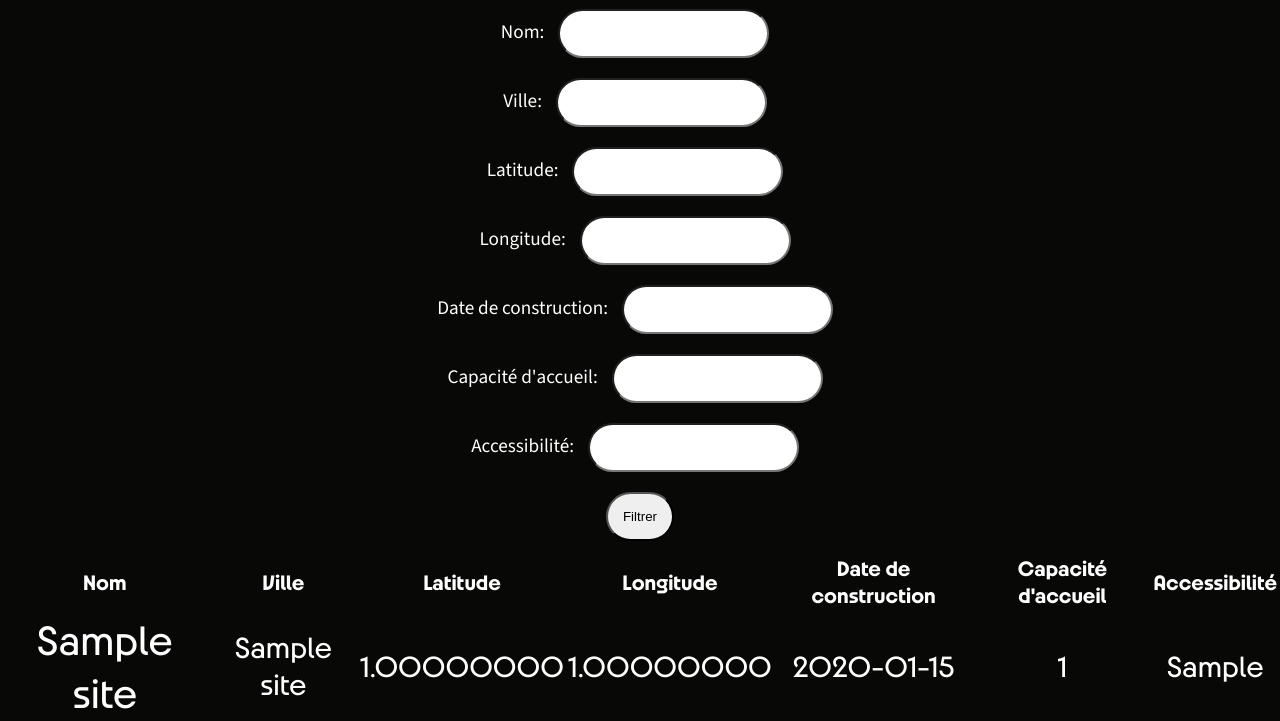
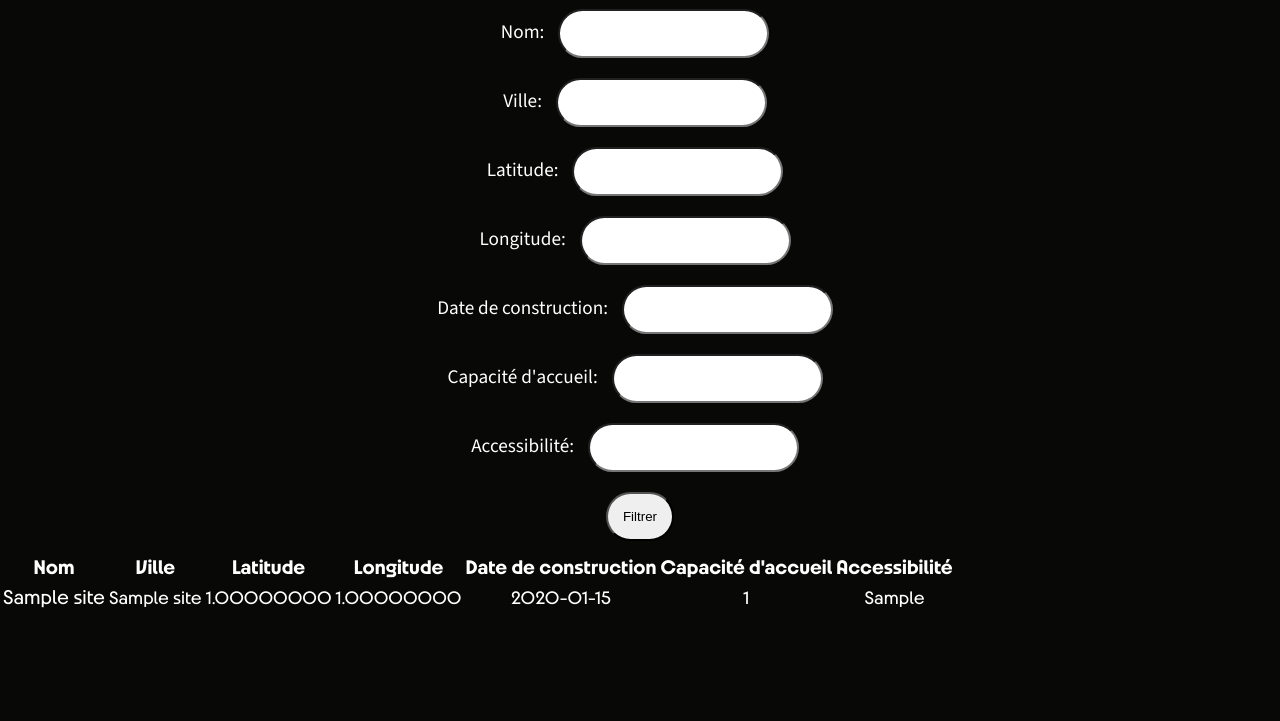
Before and after one commit to SebastianCaron/SAE_Farfalles, a PHP site: page /list-sites.php in a window 1280 px wide. Shown: the part 223-944 px from the top of the page. After the commit the page ends 831 px from the top, so only its background shows below. Run offline with PHP 8.4, Linux system fonts and the light colour scheme; tables that the repository leaves empty hold one stand-in row (values such as "Sample post"); a stand-in replaces the project's code that opens the database connection.

Commit message:
Add files via upload

```diff
--- a/Website/list-sites.php
+++ b/Website/list-sites.php
@@ -68,12 +68,18 @@
         margin: 10px;
     }
 
+    .options th {
+        font-size: 1.2em;
+    }
     .options td, tr, a{
         color: var(--text);
         text-decoration: none;
-        font-size: 1.4em;
+        font-size: 1.1em;
         font-family: "Paris2024";
-    }</style>
+    }
+    </style>
+
+
 
     <!-- VOS SCRIPTS -->
 
```
